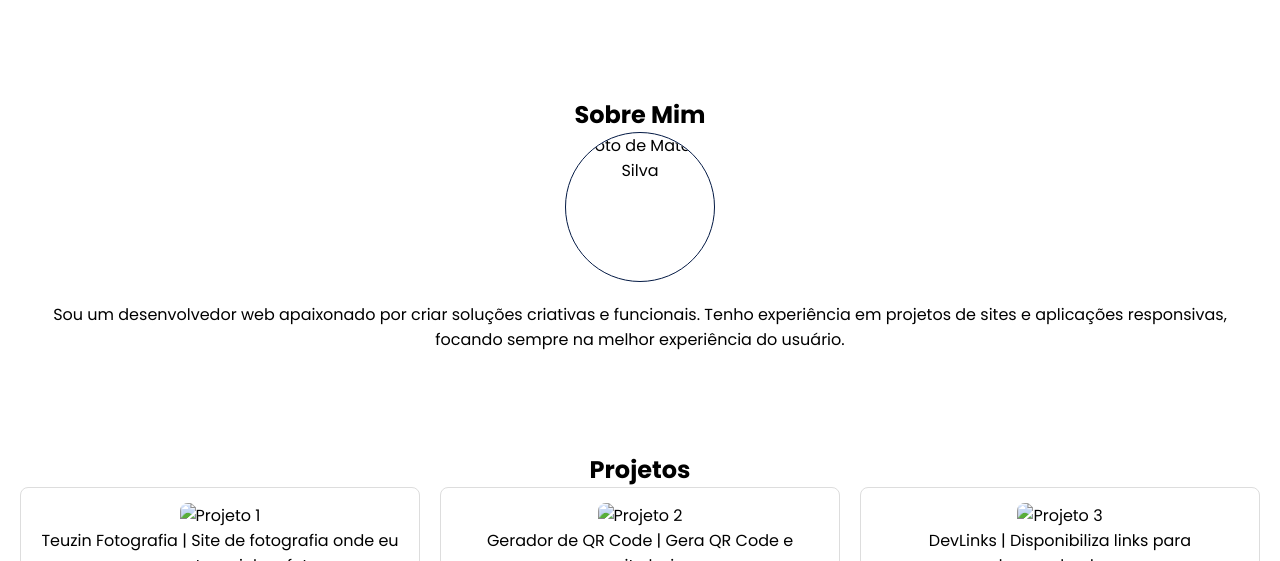
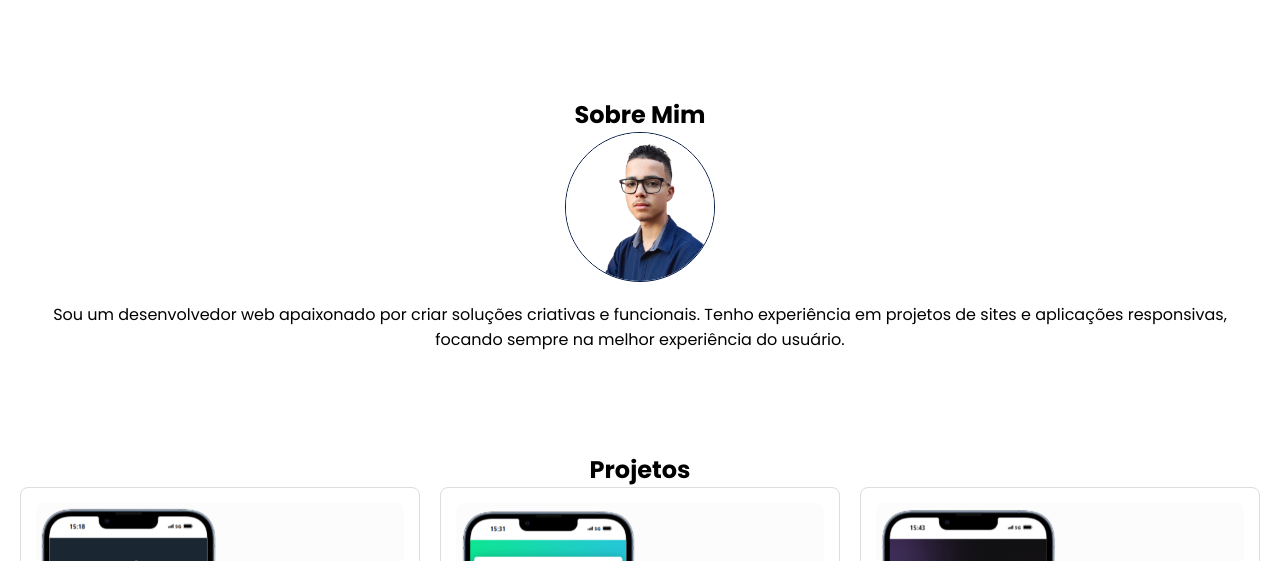
Before and after one commit to mateuzito/portfolio, a plain HTML site: page index.html in a window 1280 px wide. Shown: the part 239-800 px from the top of the page. Drawn offline with nearby package versions, Linux system fonts and the light colour scheme; the site is published under a folder, as on GitHub Pages, so addresses that start at the root find nothing.

Commit message:
Fix for photos not appearing

```diff
--- a/index.html
+++ b/index.html
@@ -1,5 +1,5 @@
 <!DOCTYPE html>
-<html lang="pt-BR">
+<html lang="pt-br">
   <head>
     <meta charset="UTF-8" />
     <meta name="viewport" content="width=device-width, initial-scale=1.0" />
@@ -9,7 +9,7 @@
       href="https://unpkg.com/boxicons@2.1.4/css/boxicons.min.css"
       rel="stylesheet"
     />
-    <link rel="icon" href="/imagens/1702058419891.png" type="image/x-icon" />
+    <link rel="icon" href="imagens/1702058419891.png" type="image/x-icon" />
   </head>
   <body>
     <header class="header">
@@ -32,7 +32,7 @@
         <h2>Sobre Mim</h2>
         <div class="sobre-content">
           <img
-            src="/imagens/PSX_20230715_182829.jpg"
+            src="imagens/PSX_20230715_182829.jpg"
             alt="Foto de Mateus Silva"
             class="foto"
           />
@@ -48,7 +48,7 @@
         <h2>Projetos</h2>
         <div class="projetos-grid">
           <div class="projeto">
-            <img src="/imagens/20241213_154009.jpg" alt="Projeto 1" />
+            <img src="imagens/20241213_154009.jpg" alt="Projeto 1" />
             <p>
               Teuzin Fotografia | Site de fotografia onde eu possa postar minhas
               fotos
@@ -61,7 +61,7 @@
             >
           </div>
           <div class="projeto">
-            <img src="/imagens/20241213_154126.jpg" alt="Projeto 2" />
+            <img src="imagens/20241213_154126.jpg" alt="Projeto 2" />
             <p>Gerador de QR Code | Gera QR Code e permite baixar</p>
             <a
               href="https://geradordecodeqr.vercel.app"
@@ -71,7 +71,7 @@
             >
           </div>
           <div class="projeto">
-            <img src="/imagens/20241213_154545.jpg" alt="Projeto 3" />
+            <img src="imagens/20241213_154545.jpg" alt="Projeto 3" />
             <p>DevLinks | Disponibiliza links para desenvolvedores</p>
             <a
               href="https://linksdodesenvolvedor.vercel.app"
```
